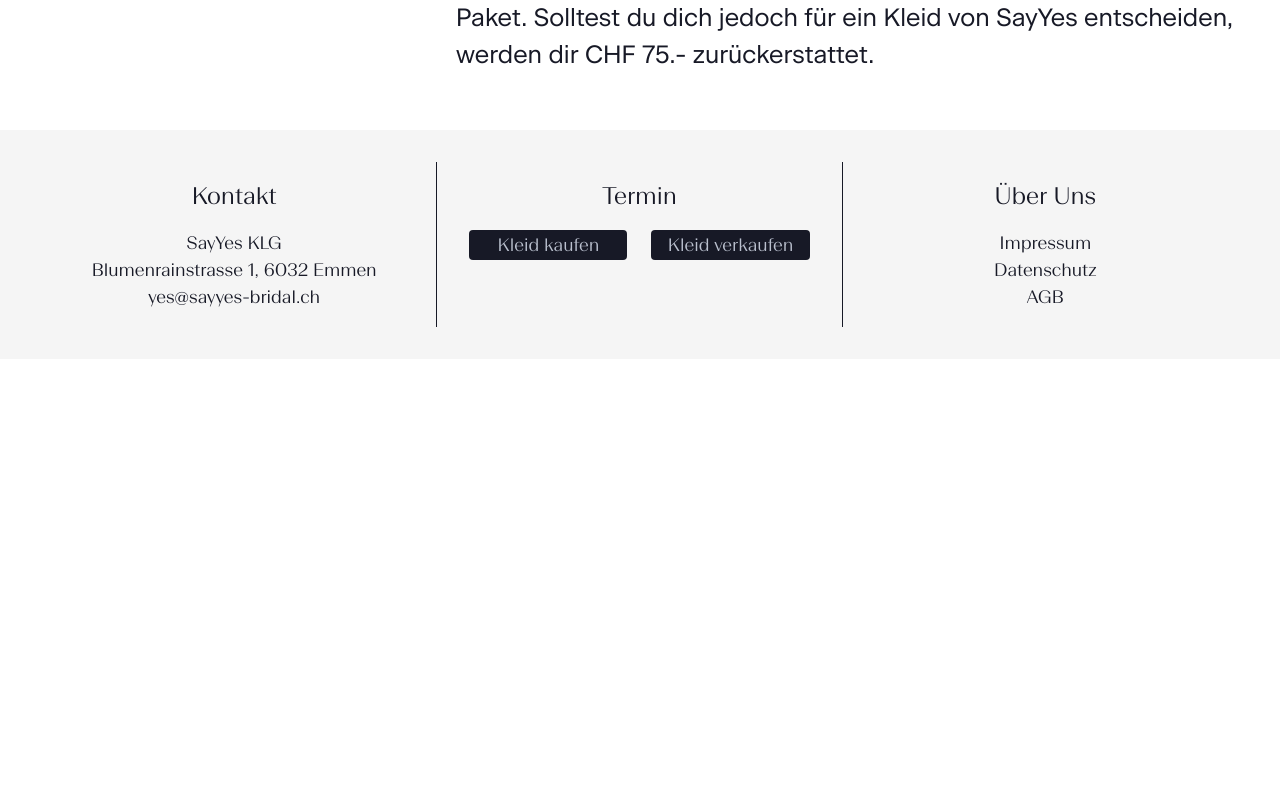
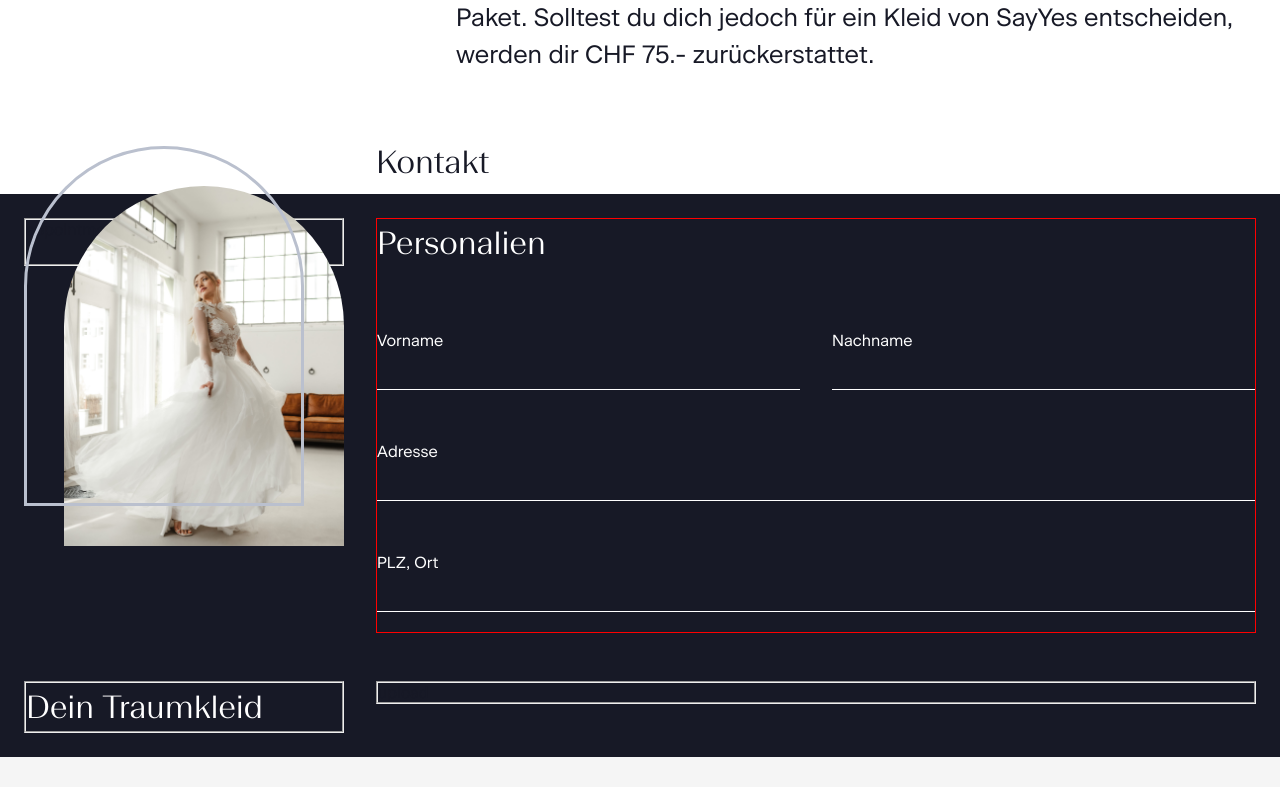
Before and after one commit to jeromehaas/sayyes-web, a Next.js app in the folder frontend/: page /buy in a window 1280 px wide. Shown: the part 980-1767 px from the top of the page. Before the commit the page ends 1339 px from the top, so only its background shows below. Built offline with nearby package versions, Linux system fonts and the light colour scheme.

Commit message:
Setup: buy-form component

```diff
--- a/frontend/components/inputs/input-text/input-text.scss
+++ b/frontend/components/inputs/input-text/input-text.scss
@@ -9,7 +9,8 @@
         "field__error";
 
     &__label {
-        grid-area: field__label
+        grid-area: field__label;
+				color: $white-100;
     }
 
     &__input {
--- /dev/null
+++ b/frontend/components/sections/buy-form/buy-form.jsx
@@ -0,0 +1,42 @@
+import Section from "components//layouts/section/section";
+import Heading from "components//content/heading/heading";
+import Picture from "components//content/picture/picture";
+import InputText from "components//inputs/input-text/input-text";
+
+const BuyForm = () => {
+
+	return (
+		<Section className="buy-form">
+			<form className="buy-form__container container">
+				<Heading className="container__heading">Kontakt</Heading>
+				<Picture  className="container__picture" src="/images/placeholder/placeholder.png" alt="image" figure={{ form: "up", position: 'top-left', borderColor: 'grey' }}	 />
+
+				<fieldset className="container__personal-data personal-data">
+					<Heading className="personal-data__heading">Personalien</Heading>
+					<InputText className="personal-data__input personal-data__input--firstname" label="Vorname" />
+					<InputText className="personal-data__input personal-data__input--lastname" label="Nachname" />
+					<InputText className="personal-data__input personal-data__input--street" label="Adresse" />
+					<InputText className="personal-data__input personal-data__input--town" label="PLZ, Ort" />
+				</fieldset>
+
+				<fieldset className="container__dress dress">
+						<Heading className="dress__heading">Dein Traumkleid</Heading>
+				</fieldset>
+
+				<fieldset>
+						appointment
+				</fieldset>
+
+				<fieldset>
+					upload
+				</fieldset>
+
+
+
+			</form>
+		</Section>
+	);
+
+};
+
+export default BuyForm;
--- /dev/null
+++ b/frontend/components/sections/buy-form/buy-form.scss
@@ -0,0 +1,82 @@
+.buy-form {
+	background-color: $blue-100;
+	position: relative;
+	margin-top: 64px;
+
+	&__container, .container {
+		display: grid;
+		grid-template-areas:
+			"empty heading"
+			"picture personal-data"
+			"dress appointment"
+			"dress upload"
+			"dress submit";
+		grid-template-columns: 320px auto;
+		grid-template-rows: auto auto auto auto ;
+		grid-column-gap: 32px;
+
+		&__heading {
+			grid-area: heading;
+			color: $blue-100;
+			position: relative;
+			bottom: 80px;
+		}
+
+		&__picture {
+			grid-area: picture;
+			height: 400px;
+			align-self: start;
+			justify-self: start;
+			position: relative;
+			bottom: 120px;
+		}
+
+		&__personal-data, .personal-data {
+			grid-area: personal-data;
+			border: 1px solid red;
+			position: relative;
+			bottom: 48px;
+			display: grid;
+			grid-template-columns: 1fr 1fr;
+			grid-template-areas:
+				"heading heading"
+				"firstname lastname"
+				"street street"
+				"town town";
+			grid-gap: 32px;
+
+			&__heading {
+				color: $white-100;
+				margin-bottom: 32px;
+				grid-area: heading;
+			}
+
+			&__input--firstname {
+				grid-area: firstname;
+			}
+
+			&__input--lastname {
+				grid-area: lastname;
+			}
+
+			&__input--street {
+				grid-area: street;
+			}
+
+			&__input--town {
+				grid-area: town;
+			}
+
+		}
+
+		&__dress, .dress {
+			grid-area: dress;
+
+			&__heading {
+				color: $white-100;
+			}
+		}
+
+	}
+
+}
--- a/frontend/pages/buy.js
+++ b/frontend/pages/buy.js
@@ -3,12 +3,14 @@ import Heading from "components//content/heading/heading";
 import Paragraph from "components//content/paragraph/paragraph";
 import { Fragment } from "react";
 import BuyIntro from "components//sections/buy-intro/buy-intro";
+import BuyForm from "components//sections/buy-form/buy-form";
 
 const Buy = () => {
 
 	return (
 		<Fragment>
 			<BuyIntro />
+			<BuyForm />
 		</Fragment>
 
 	)
--- a/frontend/styles/main.scss
+++ b/frontend/styles/main.scss
@@ -30,3 +30,4 @@
 /* SECTIONS */
 @import 'components/sections/hero/hero.scss';
 @import 'components/sections/buy-intro/buy-intro.scss';
+@import 'components/sections/buy-form/buy-form.scss';
```
